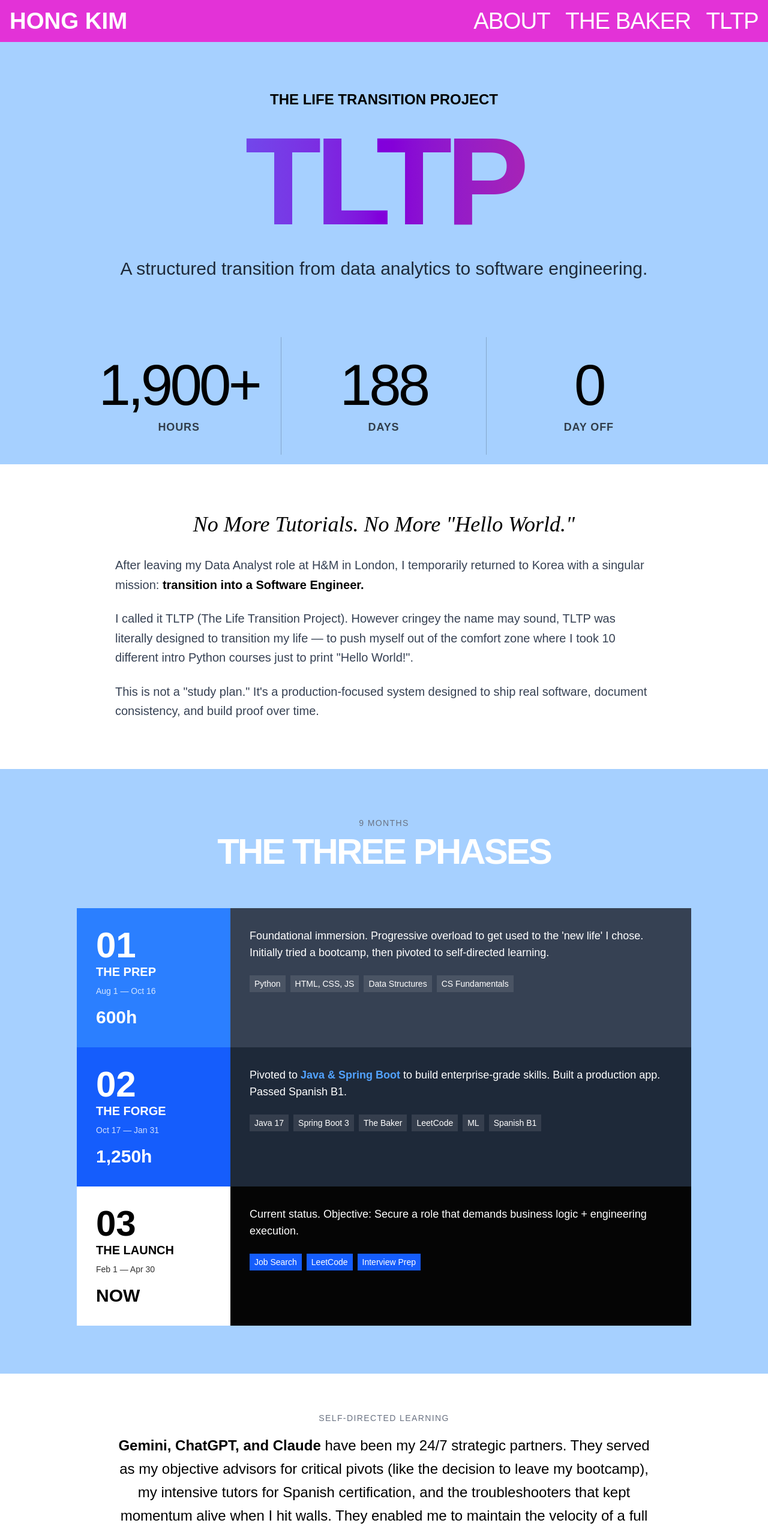
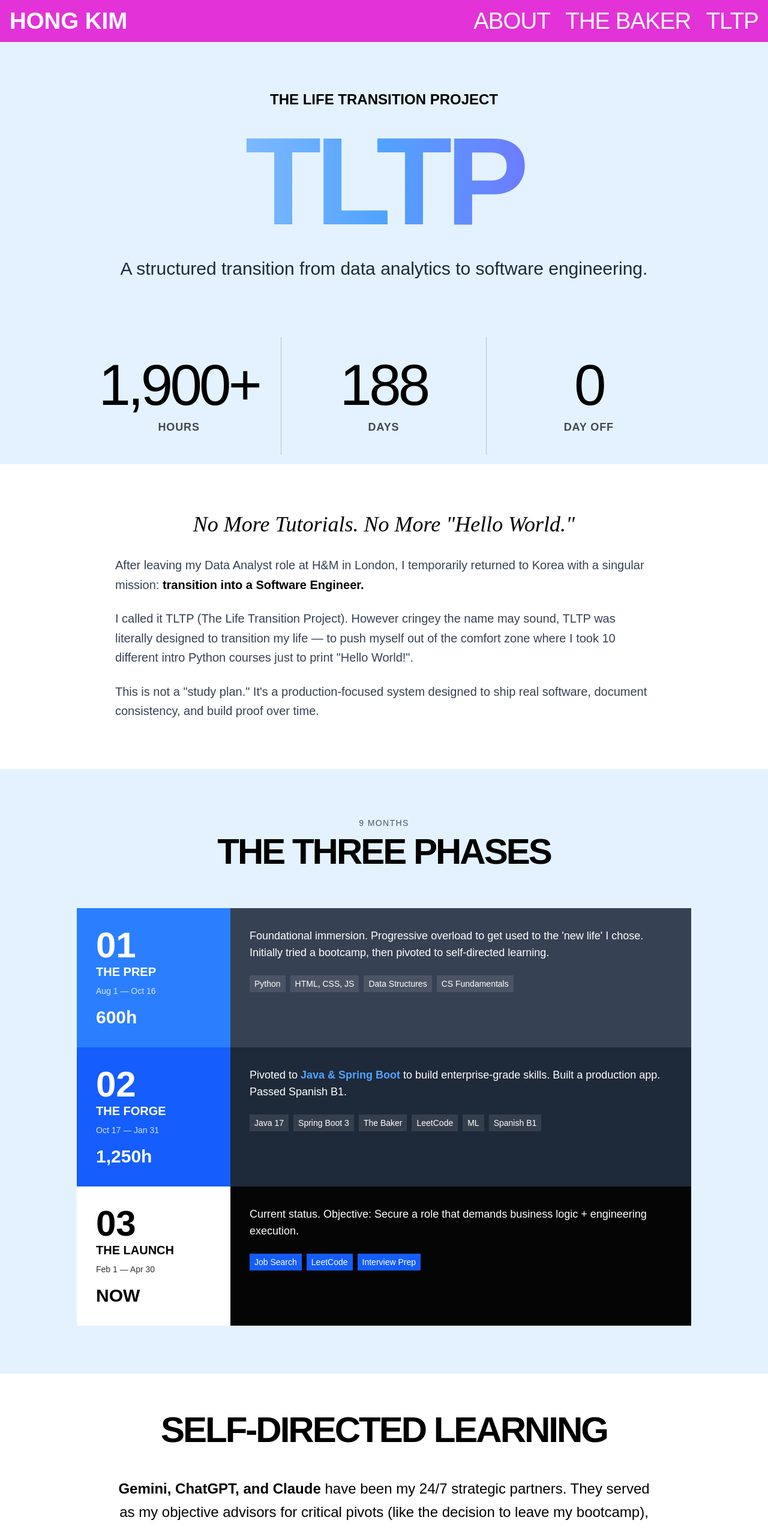
Before and after one commit to hongkim25/hong-portfolio, a Next.js app: page /tltp in a window 1280 px wide. Shown: the top 2549 px of the page at 60% size. Built offline with nearby package versions, Linux system fonts and the light colour scheme; a web font is replaced by a local one.

Commit message:
font change

```diff
--- a/src/app/tltp/page.tsx
+++ b/src/app/tltp/page.tsx
@@ -10,7 +10,7 @@ export default function TLTP() {
         <span className="text-md md:text-2xl uppercase font-semibold text-black block mb-4">
           The Life Transition Project
         </span>
-        <h1 className="text-8xl md:text-[13rem] font-bold uppercase tracking-tighter leading-none mb-6 bg-gradient-to-r from-blue-500 via-purple-700 to-pink-600 bg-clip-text text-transparent">
+        <h1 className="text-8xl md:text-[13rem] font-bold uppercase tracking-tighter leading-none mb-6 bg-gradient-to-r from-blue-200 via-blue-400 to-violet-600 bg-clip-text text-transparent">
           TLTP
         </h1>
         <p className="text-xl md:text-3xl max-w-4xl mx-auto text-gray-800">
@@ -59,8 +59,8 @@ export default function TLTP() {
       {/* 4. THE PHASES */}
       <div className="w-full py-20 px-8">
         <div className="text-center mb-16">
-          <span className="text-sm uppercase tracking-widest text-gray-500 block mb-2">9 Months</span>
-          <h2 className="text-4xl md:text-6xl font-bold uppercase tracking-tighter text-white">
+          <span className="text-sm uppercase tracking-widest text-gray-600 block mb-2">9 Months</span>
+          <h2 className="text-4xl md:text-6xl font-bold uppercase tracking-tighter text-black">
             The Three Phases
           </h2>
         </div>
@@ -135,7 +135,9 @@ export default function TLTP() {
       {/* 5. AI TEACHERS */}
       <div className="w-full bg-white text-black py-16 px-8">
         <div className="max-w-4xl mx-auto text-center">
-          <span className="text-sm uppercase tracking-widest text-gray-500 block mb-4">Self-directed learning</span>
+          <h2 className="text-4xl md:text-6xl font-bold uppercase tracking-tighter text-black mb-12">
+            Self-directed learning
+          </h2>
           <p className="text-xl md:text-2xl leading-relaxed">
             <span className="font-bold">Gemini, ChatGPT, and Claude</span> have been my 24/7 strategic partners. They served as my objective advisors for critical pivots (like the decision to leave my bootcamp), my intensive tutors for Spanish certification, and the troubleshooters that kept momentum alive when I hit walls. They enabled me to maintain the velocity of a full team while operating as one person
           </p>
--- a/src/components/ThemeProvider.tsx
+++ b/src/components/ThemeProvider.tsx
@@ -38,7 +38,7 @@ const themeColors: Record<string, PageTheme> = {
     footerText: "#ffffff",
   },
   "/tltp": {
-    bg: "#a6d0ff",
+    bg: "#e4f2ff",
     text: "#ffffff",
     navBg: "#e332d7",
     navText: "#ffffff",
```
